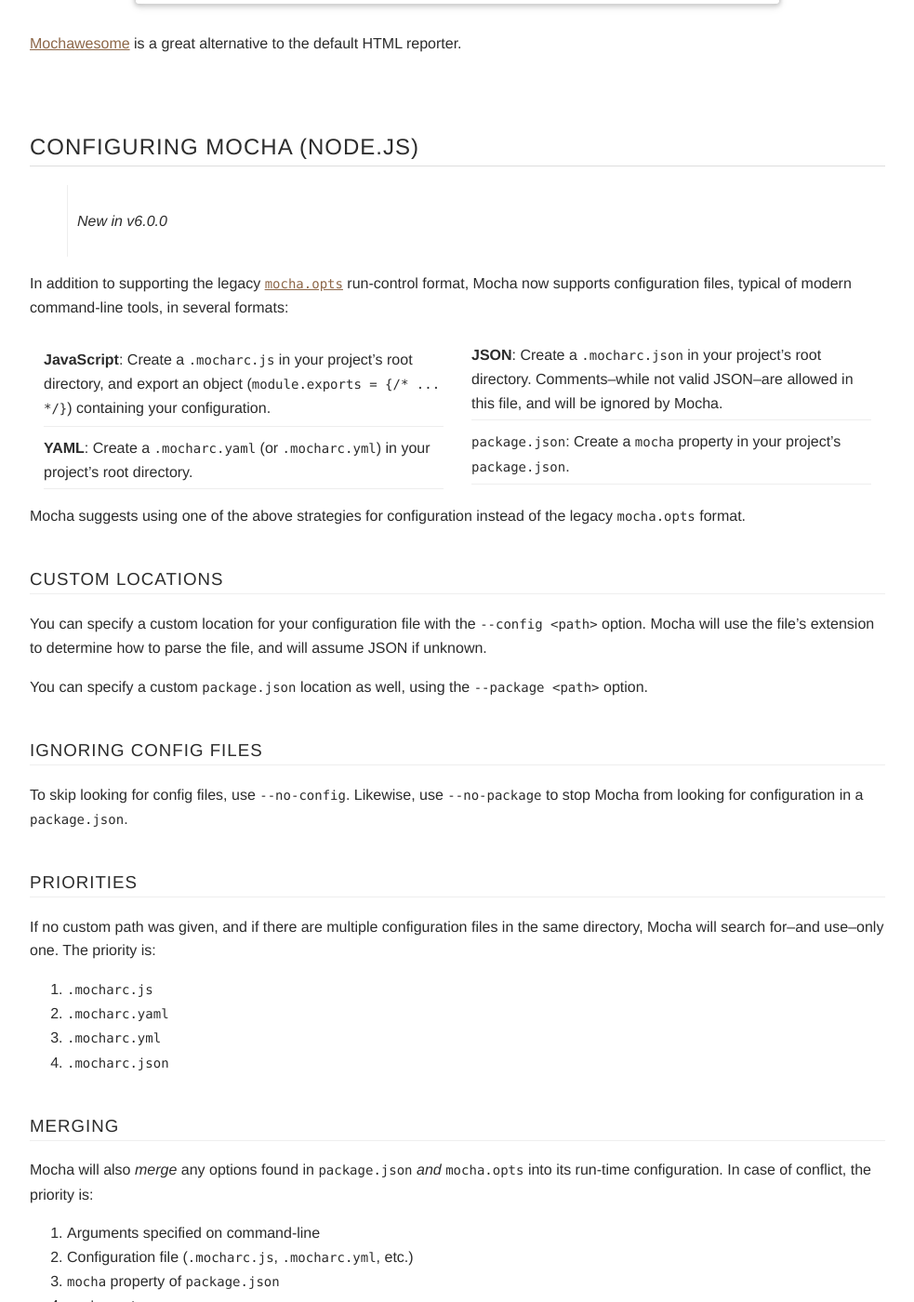
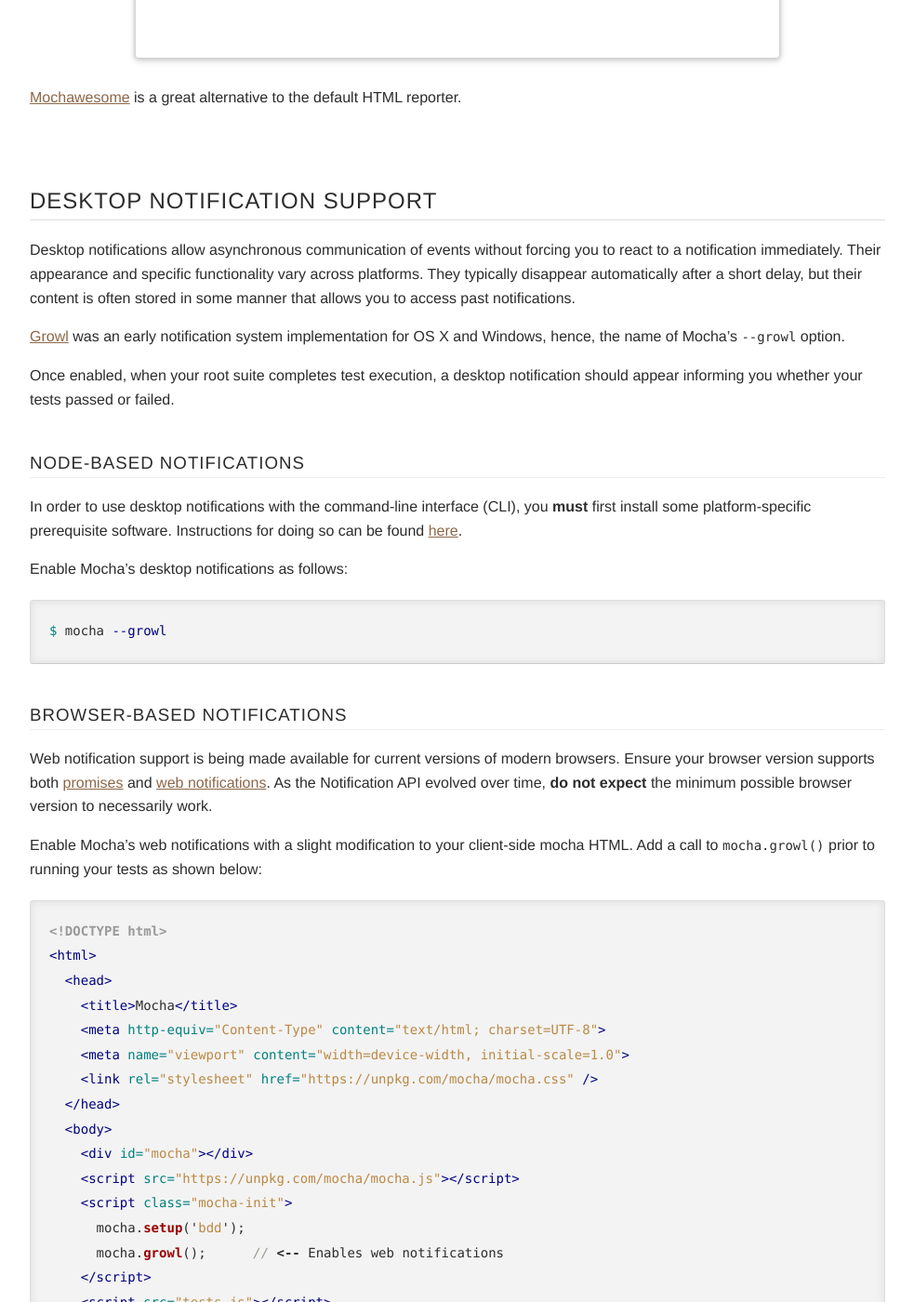
Before and after one commit to mochajs/docs-legacy, a Jekyll site: the page built from index.md, in a window 1280 px wide and 1400 px high, scrolled down 50859 px. Shown: the whole window at 93% size, without its empty margins (148-1131 px from the left). Built offline with Jekyll 4.4.1, drawn with Linux system fonts in a browser that asks for light colours; some of the changed text lies outside the part shown.

Commit message:
Growl: Web notifications & Desktop prerequisite software check (#3542)
Added (minorly brittle) means to verify prerequisite software
is installed. Migrated Growl support code to its own file. This
implementation's checks are required to enable Growl; failure
will write notice to `stderr`. Other modifications based on
discussion from Chad Rickman's PR #3311. This also checks for
errors from Growl callback.

Provided browser notification support as well for modern browsers
by replacing the existing noop stub with an implementation for web
notifications via the Mocha `growl` pseudo-reporter (when run in browser).

Updated user guide and wiki for desktop notification support.

Fixes #3111

Signed-off-by: Paul Roebuck <plroebuck@users.noreply.github.com>

````diff
--- a/index.md
+++ b/index.md
@@ -70,6 +70,7 @@ Mocha is a feature-rich JavaScript test framework running on [Node.js](https://n
 - [Interfaces](#interfaces)
 - [Reporters](#reporters)
 - [Running Mocha in the Browser](#running-mocha-in-the-browser)
+- [Desktop Notification Support](#desktop-notification-support)
 - [Configuring Mocha (Node.js)](#configuring-mocha-nodejs)
 - [`mocha.opts`](#mochaopts)
 - [The `test/` Directory](#the-test-directory)
@@ -1487,20 +1488,22 @@ A typical setup might look something like the following, where we call `mocha.se
 <head>
   <meta charset="utf-8">
   <title>Mocha Tests</title>
-  <link href="https://unpkg.com/mocha@5.2.0/mocha.css" rel="stylesheet" />
+  <link rel="stylesheet" href="https://unpkg.com/mocha/mocha.css" />
 </head>
 <body>
   <div id="mocha"></div>
 
   <script src="https://unpkg.com/chai/chai.js"></script>
-  <script src="https://unpkg.com/mocha@5.2.0/mocha.js"></script>
-
-  <script>mocha.setup('bdd')</script>
+  <script src="https://unpkg.com/mocha/mocha.js"></script>
+
+  <script class="mocha-init">
+    mocha.setup('bdd');
+    mocha.checkLeaks();
+  </script>
   <script src="test.array.js"></script>
   <script src="test.object.js"></script>
   <script src="test.xhr.js"></script>
-  <script>
-    mocha.checkLeaks();
+  <script class="mocha-exec">
     mocha.run();
   </script>
 </body>
@@ -1546,6 +1549,69 @@ The "HTML" reporter is what you see when running Mocha in the browser.  It looks
 ![HTML test reporter](images/reporter-html.png?withoutEnlargement&resize=920,9999){:class="screenshot"}
 
 [Mochawesome](https://www.npmjs.com/package/mochawesome) is a great alternative to the default HTML reporter.
+
+## Desktop Notification Support
+
+Desktop notifications allow asynchronous communication of events without
+forcing you to react to a notification immediately. Their appearance
+and specific functionality vary across platforms. They typically disappear
+automatically after a short delay, but their content is often stored in some
+manner that allows you to access past notifications.
+
+[Growl][] was an early notification system implementation for OS X and Windows,
+hence, the name of Mocha's `--growl` option.
+
+Once enabled, when your root suite completes test execution, a desktop
+notification should appear informing you whether your tests passed or failed.
+
+### Node-based notifications
+
+In order to use desktop notifications with the command-line interface (CLI),
+you **must** first install some platform-specific prerequisite software.
+Instructions for doing so can be found [here][Growl-install].
+
+Enable Mocha's desktop notifications as follows:
+
+```sh
+$ mocha --growl
+```
+
+### Browser-based notifications
+
+Web notification support is being made available for current versions of
+modern browsers. Ensure your browser version supports both
+[promises](https://caniuse.com/#feat=promises) and
+[web notifications](https://caniuse.com/#feat=notifications). As the
+Notification API evolved over time, **do not expect** the minimum possible
+browser version to necessarily work.
+
+Enable Mocha's web notifications with a slight modification to your
+client-side mocha HTML. Add a call to `mocha.growl()` prior to running your
+tests as shown below:
+
+```html
+<!DOCTYPE html>
+<html>
+  <head>
+    <title>Mocha</title>
+    <meta http-equiv="Content-Type" content="text/html; charset=UTF-8">
+    <meta name="viewport" content="width=device-width, initial-scale=1.0">
+    <link rel="stylesheet" href="https://unpkg.com/mocha/mocha.css" />
+  </head>
+  <body>
+    <div id="mocha"></div>
+    <script src="https://unpkg.com/mocha/mocha.js"></script>
+    <script class="mocha-init">
+      mocha.setup('bdd');
+      mocha.growl();      // <-- Enables web notifications
+    </script>
+    <script src="tests.js"></script>
+    <script class="mocha-exec">
+      mocha.run();
+    </script>
+  </body>
+</html>
+```
 
 ## Configuring Mocha (Node.js)
 
@@ -1631,11 +1697,11 @@ For example, suppose you have the following `mocha.opts` file:
 
 The settings above will default the reporter to `dot`, require the `should`
 library, and use `bdd` as the interface. With this, you may then invoke `mocha`
-with additional arguments, here enabling [Growl](http://growl.info/) support,
-and changing the reporter to `list`:
+with additional arguments, here changing the reporter to `list` and setting the
+slow threshold to half a second:
 
 ```sh
-$ mocha --reporter list --growl
+$ mocha --reporter list --slow 500
 ```
 
 To ignore your `mocha.opts`, use the `--no-opts` option.
@@ -1727,7 +1793,20 @@ $ REPORTER=nyan npm test
 
 ## More Information
 
-In addition to chatting with us on [Gitter], for additional information such as using spies, mocking, and shared behaviours be sure to check out the [Mocha Wiki](https://github.com/mochajs/mocha/wiki) on GitHub. For discussions join the [Google Group](https://groups.google.com/group/mochajs). For a running example of Mocha, view [example/tests.html](example/tests.html). For the JavaScript API, view the [API documentation](api/) or the [source](https://github.com/mochajs/mocha/blob/master/lib/mocha.js#L51).
+In addition to chatting with us on [Gitter][Gitter-mocha], for additional information such as using
+spies, mocking, and shared behaviours be sure to check out the [Mocha Wiki][Mocha-wiki] on GitHub.
+For discussions join the [Google Group][Google-mocha]. For a running example of Mocha, view
+[example/tests.html](example/tests.html). For the JavaScript API, view the [API documentation](api/)
+or the [source](https://github.com/mochajs/mocha/blob/master/lib/mocha.js).
+
+[//]: # (Cross reference section)
+
+[Gitter-mocha]: https://gitter.im/mochajs/mocha
+[Google-mocha]: https://groups.google.com/group/mochajs
+[Growl]: http://growl.info/
+[Growl-install]: https://github.com/mochajs/mocha/wiki/Growl-Notifications
+[Mocha-website]: https://mochajs.org/
+[Mocha-wiki]: https://github.com/mochajs/mocha/wiki
 
 <!-- AUTO-GENERATED-CONTENT:START (manifest:template=[Gitter]: ${gitter}) -->
 [Gitter]: https://gitter.im/mochajs/mocha
````
Also changed, not shown: other parts of index.md (+2 -2 lines).
